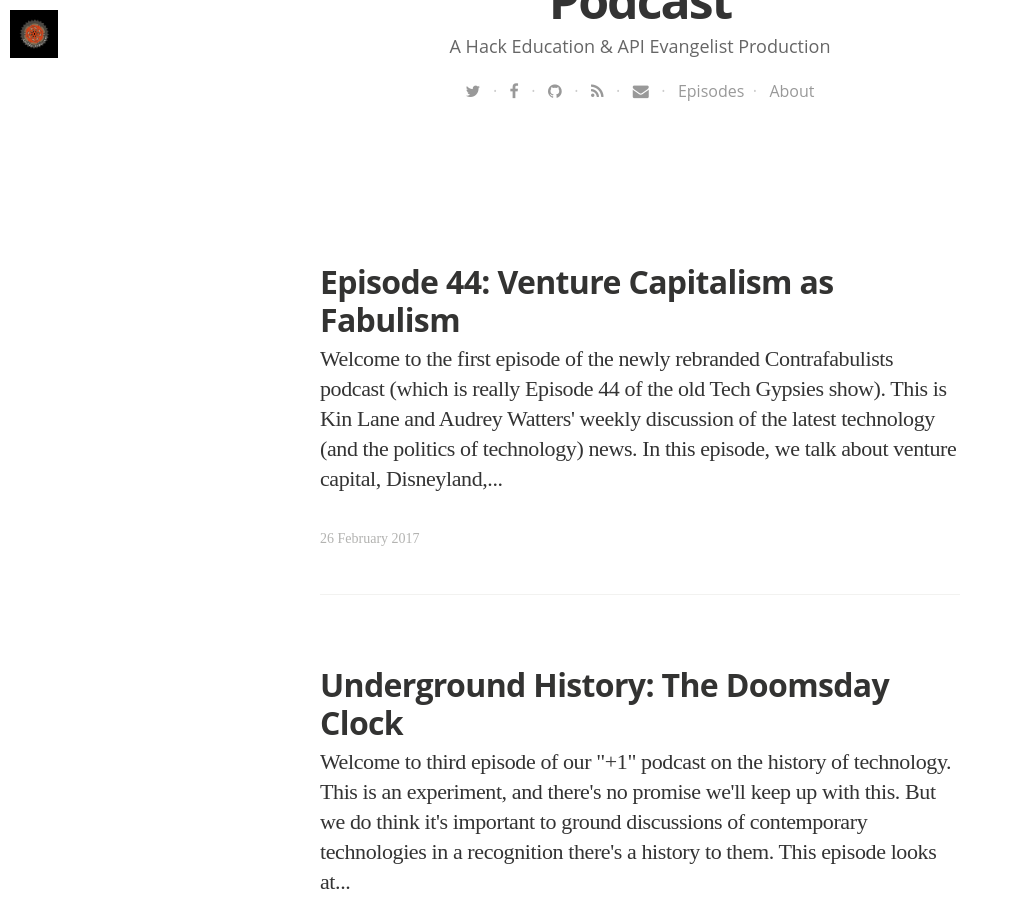
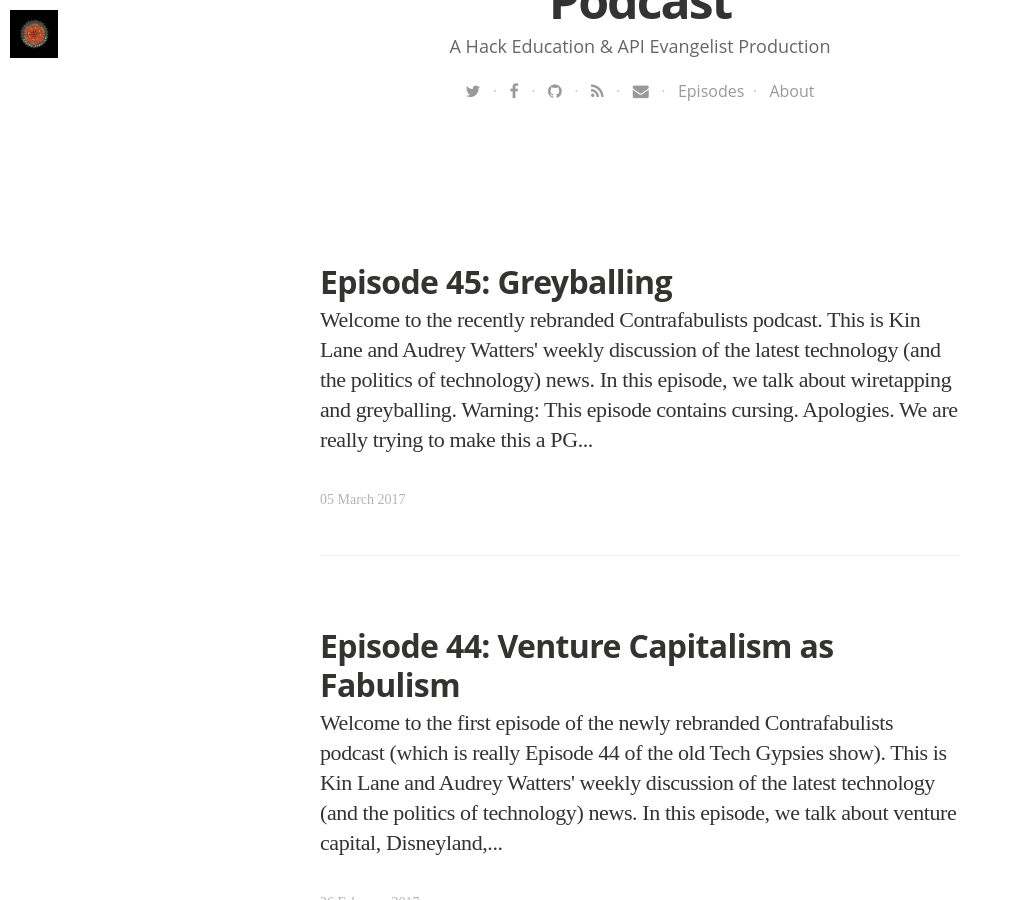
Before and after one commit to Contrafabulists/podcast, a Jekyll site: the page built from blog/index.html, in a window 1280 px wide and 900 px high, scrolled down 609 px. Shown: the whole window, without its empty margins (0-1013 px from the left). Built offline with Jekyll 4.4.1, drawn with Linux system fonts in a browser that asks for light colours; nearby versions of some CDN libraries; some web fonts are replaced; the list of posts is cut into pages by our own code; some of the changed text lies outside the part shown.

Commit message:
new episode

```diff
--- a/_data/podcasts.yaml
+++ b/_data/podcasts.yaml
@@ -656,3 +656,17 @@
   tags:
   - Technology
   - Politics
+- title: "Contrafabulists Episode 45"
+  summary: "In this episode, we talk about wiretapping and greyballing."
+  description: "In this episode, we talk about wiretapping and greyballing."
+  subtitle: "Tech, Scrutinized"
+  image: /assets/images/cog-big.png
+  audio_file: http://s3.amazonaws.com/contrafabulists/2017-03-05-episode-45.mp3
+  audio_length: 58640427
+  sound_cloud: https://soundcloud.com/contrafabulists/episode-45
+  duration: '0:40:43'
+  publish_date: "2017-03-05 09:00:00"
+  url: 2017/03/05/episode-45
+  tags:
+  - Technology
+  - Politics
--- /dev/null
+++ b/_posts/2017-03-05-episode-45.html
@@ -0,0 +1,24 @@
+---
+layout: post
+title: "Episode 45: Greyballing"
+date: 2017-03-05 08:35:00 +0000
+image: https://s3.amazonaws.com/contrafabulists/2017-03-05-wires.jpg
+imagecredits: https://www.flickr.com/photos/feuilllu/2852588057
+---
+<p>Welcome to the recently rebranded Contrafabulists podcast. This is <a href="http://kinlane.com">Kin Lane</a> and <a href="http://audreywatters.com">Audrey Watters</a>' weekly discussion of the latest technology (and the politics of technology) news.</p>
+
+<p>In this episode, we talk about wiretapping and greyballing.</p>
+
+<p>
+<iframe width="100%" height="166" scrolling="no" frameborder="no" src="https://w.soundcloud.com/player/?url=https%3A//api.soundcloud.com/tracks/310892021&amp;color=ff5500&amp;auto_play=false&amp;hide_related=false&amp;show_comments=true&amp;show_user=true&amp;show_reposts=false"></iframe>
+</p>
+
+<p>Warning: This episode contains cursing. Apologies. We are really trying to make this a PG / PG-13 podcast.</p>
+
+<p>Here are the stories we referenced:</p>
+<ul>
+<li>"<a href="https://www.justsecurity.org/38347/tapping-trump/">Tapping Trump?</a>" by Julian Sanchez</li>
+<li>"<a href="https://www.nytimes.com/2017/03/03/technology/uber-greyball-program-evade-authorities.html">How Uber Deceives the Authorities Worldwide</a>" by Mike Isaac</li>
+</ul>
+
+<p>Feedback is welcome. (You should <a href="mailto:kinlane@gmail.com">email Kin</a> with it though, not Audrey.)</p>
--- a/index.html
+++ b/index.html
@@ -8,7 +8,7 @@ layout: default
 
 <p><strong>To Subscribe</strong>: You can subscribe to the podcast via iTunes, Stitcher, or <a href="https://soundcloud.com/contrafabulists">Soundcloud</a> (or via any other app that supports <a href="http://podcast.contrafabulists.com/feed.xml">RSS</a>). The <a href="http://podcast.contrafabulists.com/blog/">show notes</a> can be found <a href="http://podcast.contrafabulists.com/blog/">on this blog</a> and can also be subscribed to <a href="http://podcast.contrafabulists.com/blog.xml">via RSS</a>. These are all included as part of <a href="http://hackeducation.us5.list-manage1.com/subscribe?u=0ab07657df870af8eb101b4e5&id=c0e1f570cf">the weekly Contrafabulists Newsletter</a>.</p>
 
-<p><strong>Latest Episode: <a href="http://podcast.contrafabulists.com/2017/02/26/episode-44">44</a></strong>
+<p><strong>Latest Episode: <a href="http://podcast.contrafabulists.com/2017/03/05/episode-45">45</a></strong>
 
 <p><strong>Latest Underground History: <a href="http://podcast.contrafabulists.com/2017/02/15/underground-doomsday-clock">Volume 3: The Doomsday Clock</a></strong></p>
 
```
